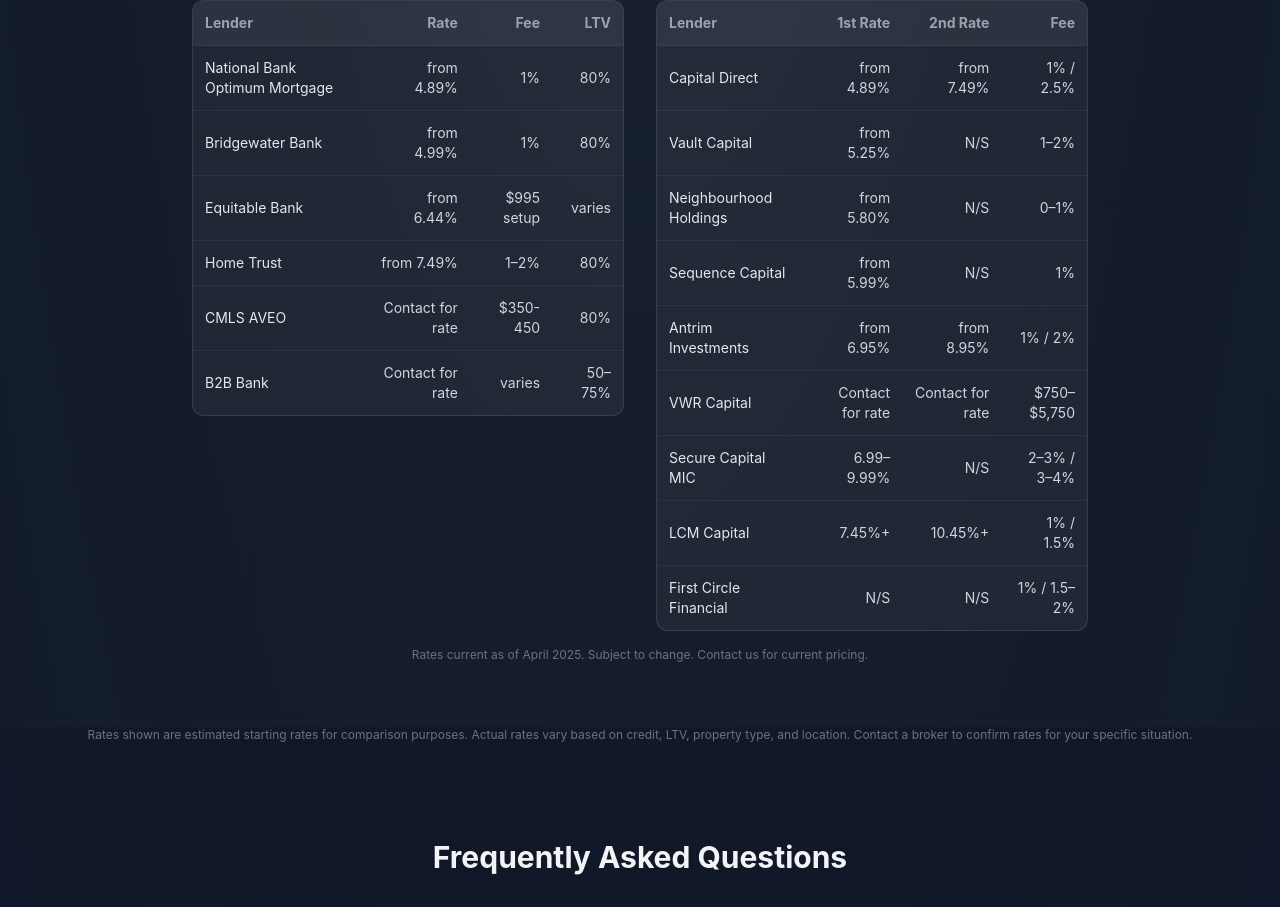
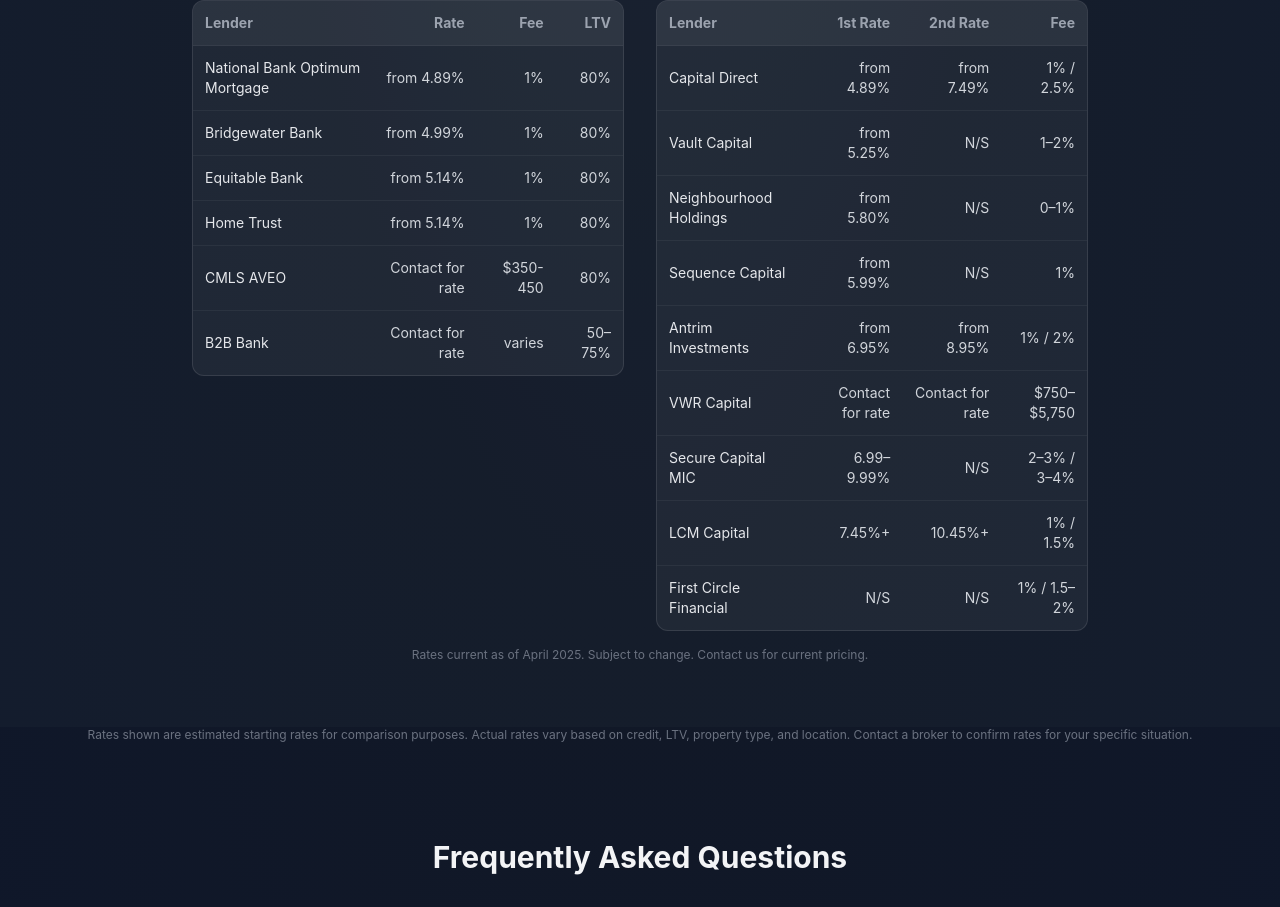
Before and after one commit to varun13125/kraft-mortgages, a Next.js app in the folder apps/web/: page /calculators/b-vs-equity in a window 1280 px wide. Shown: the part 4113-5020 px from the top of the page. Built offline with nearby package versions, Linux system fonts and the light colour scheme; no server answers.

Commit message:
fix: correct Home Trust (from 5.14%) and Equitable Bank (from 5.14%) rates from actual rate sheets

```diff
--- a/apps/web/app/(site)/calculators/b-vs-equity/page.tsx
+++ b/apps/web/app/(site)/calculators/b-vs-equity/page.tsx
@@ -25,8 +25,8 @@
 const bLenderData = [
   { name: "National Bank Optimum Mortgage", rate: "from 4.89%", fee: "1%", ltv: "80%", beacon: "500+" },
   { name: "Bridgewater Bank", rate: "from 4.99%", fee: "1%", ltv: "80%", beacon: "550+" },
-  { name: "Equitable Bank", rate: "from 6.44%", fee: "$995 setup", ltv: "varies", beacon: "—" },
-  { name: "Home Trust", rate: "from 7.49%", fee: "1–2%", ltv: "80%", beacon: "—" },
+  { name: "Equitable Bank", rate: "from 5.14%", fee: "1%", ltv: "80%", beacon: "550+" },
+  { name: "Home Trust", rate: "from 5.14%", fee: "1%", ltv: "80%", beacon: "680+" },
   { name: "CMLS AVEO", rate: "Contact for rate", fee: "$350-450", ltv: "80%", beacon: "—" },
   { name: "B2B Bank", rate: "Contact for rate", fee: "varies", ltv: "50–75%", beacon: "—" },
 ];
```
